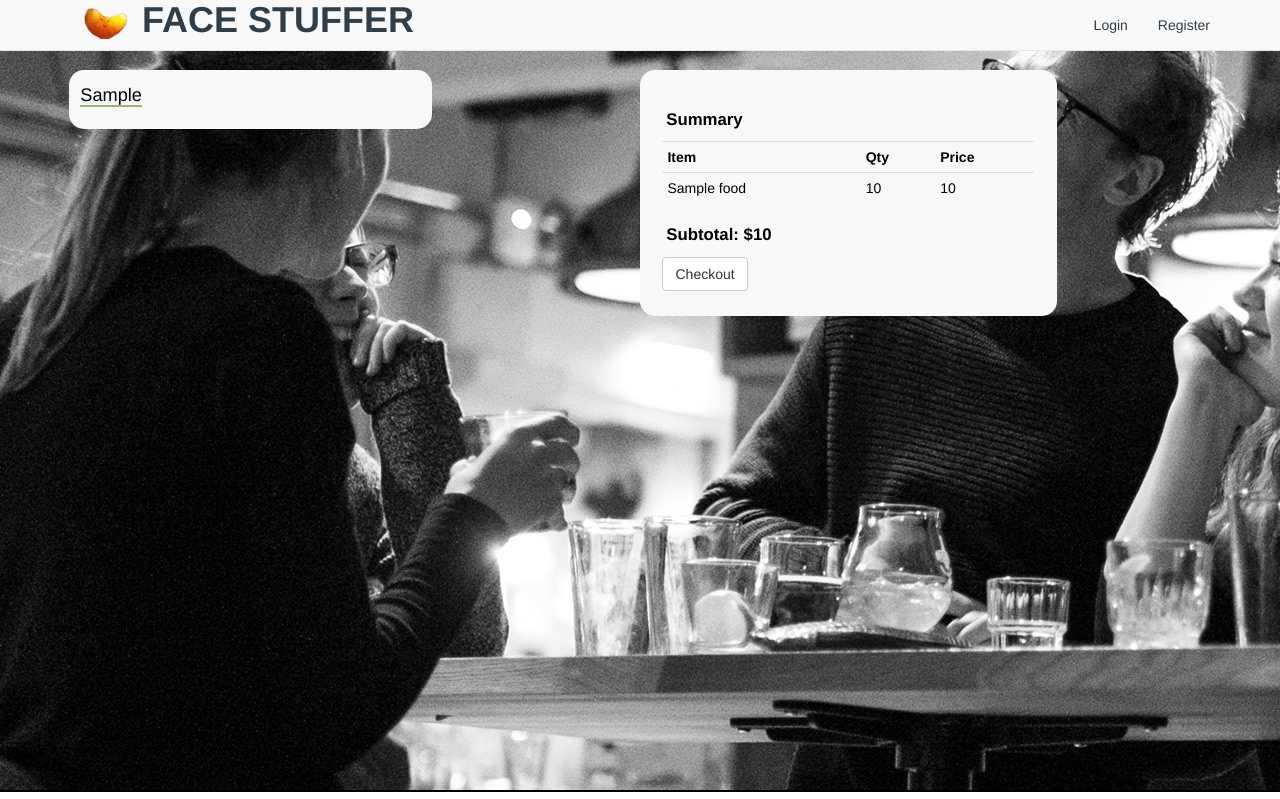
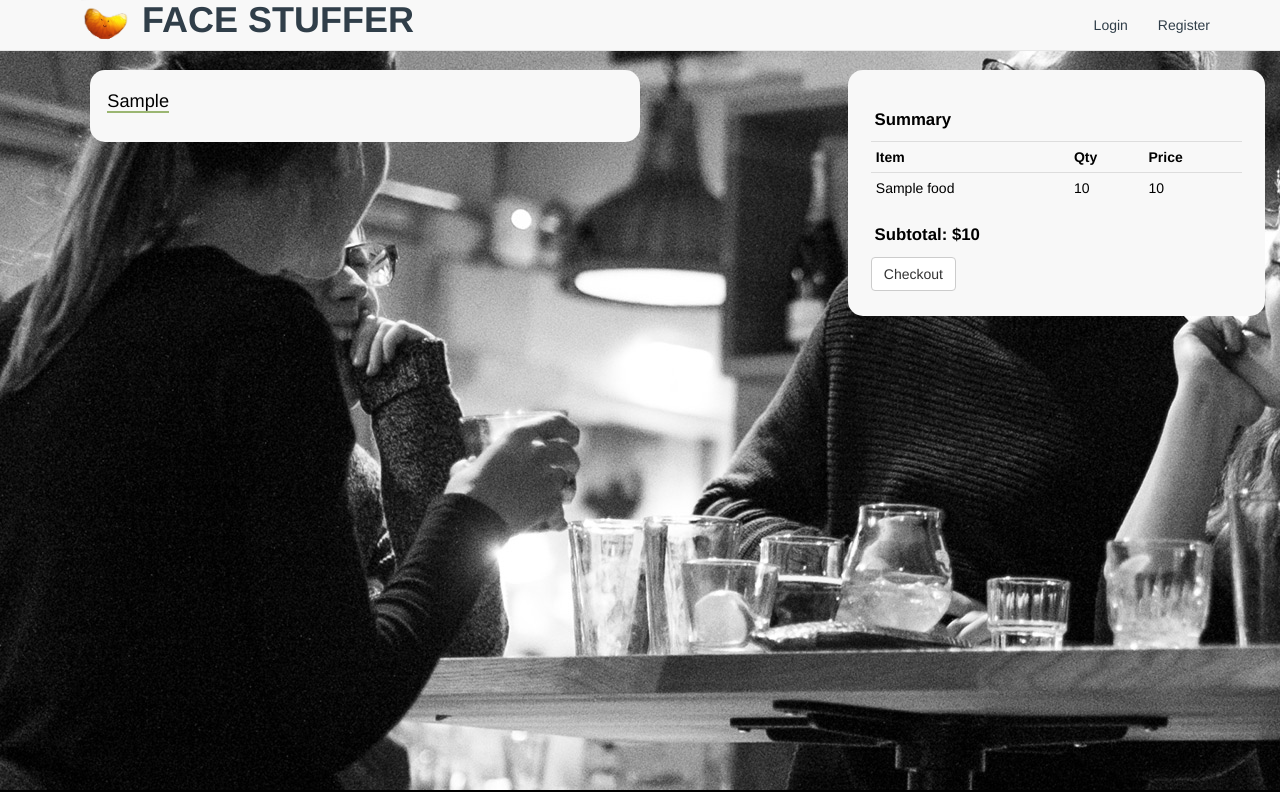
Before and after one commit to brittkistner/demo_1, a Django app: template menu/templates/restaurant_menu.html in a window 1280 px wide. Shown: the top 799 px of the page. Run offline with Django 3.2, Linux system fonts and the light colour scheme; the template is opened without the code that fills it: most values are stand-ins (such as "Sample title", 1, 10 or a date in 2020); some libraries are stand-ins or nearby versions.

Commit message:
styling changes

```diff
--- a/menu/templates/restaurant_menu.html
+++ b/menu/templates/restaurant_menu.html
@@ -6,7 +6,7 @@
 {# FoodQuantityForm/foods hash #}
 <div class="container-fluid menu_restaurant">
     <div class="row">
-        <div class="col-md-4 test">
+        <div class="col-md-6 test">
             <div class="row menu">
                 {% for food_type, food_ls in types.items %}
 {#                    <h5>{{ food_type }}</h5>#}
```
